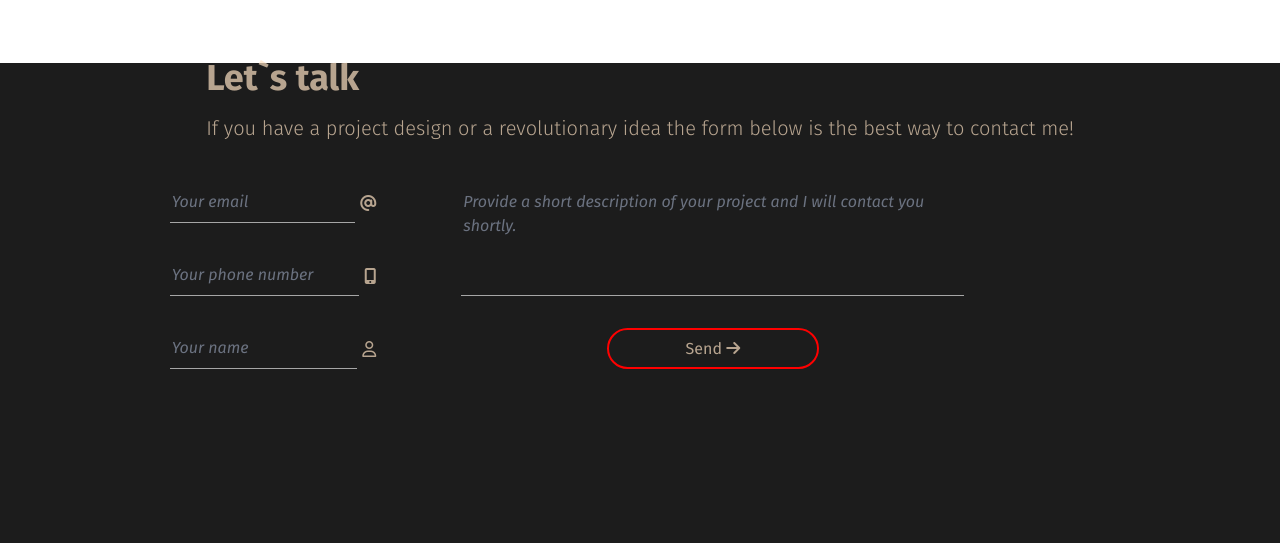
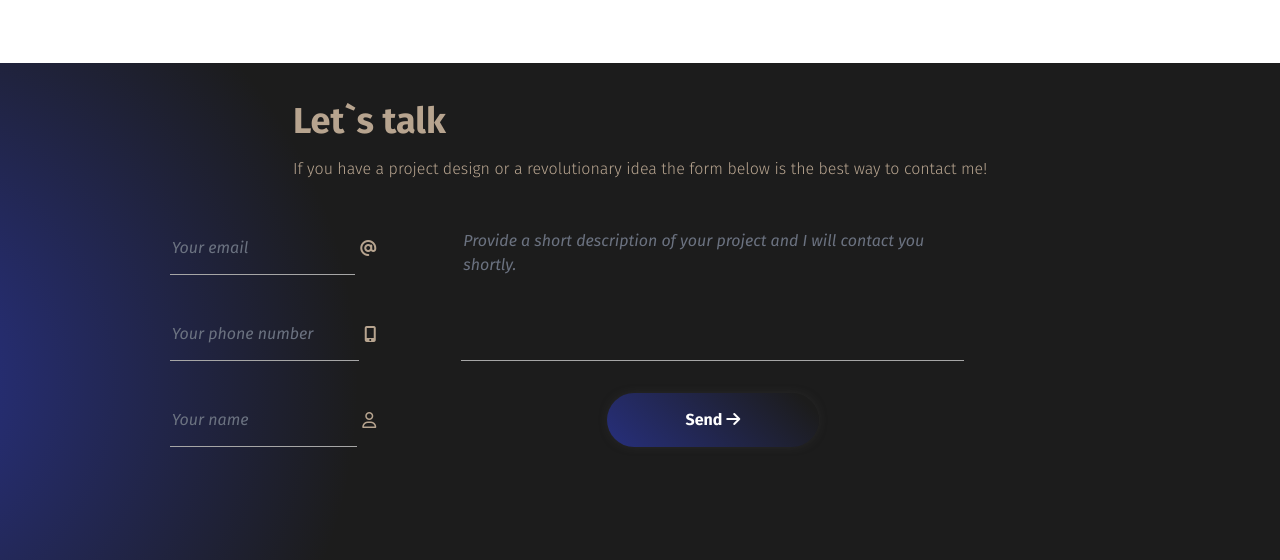
Before and after one commit to S-Peanut/ShowcaseApp, an Angular app: page / in a window 1280 px wide. Shown: the part 2237-2797 px from the top of the page. Built offline with nearby package versions, Linux system fonts and the light colour scheme.

Commit message:
MoreTailwind Optimisations - Contact form

```diff
--- /dev/null
+++ b/src/app/app.component.css
@@ -0,0 +1,3 @@
+* {
+  box-sizing: content-box;
+}
--- /dev/null
+++ b/src/app/app.component.min.css
@@ -0,0 +1 @@
+*{box-sizing:content-box}
--- a/src/app/app.component.scss
+++ b/src/app/app.component.scss
@@ -0,0 +1,3 @@
+* {
+    box-sizing: content-box;
+}
--- a/src/app/components/contact-form/contact-form.component.html
+++ b/src/app/components/contact-form/contact-form.component.html
@@ -1,26 +1,26 @@
 <div class="contact-form-container flex-center column p-6">
     <div class="form-info p-10">
         <h2 class="form-title fira-sans-bold text-4xl pb-3">Let`s talk</h2>
-        <div class="form-desc fira-sans-light text-xl">If you have a project design or a revolutionary idea the form below is the best way to contact me!</div>
+        <div class="form-desc fira-sans-light text-l">If you have a project design or a revolutionary idea the form below is the best way to contact me!</div>
     </div>
     <div class="form-elements fira-sans-regular">
-        <form [formGroup]="FormData" class="grid grid-rows-6 grid-flow-row gap-y-8 md:grid-cols-9 md:gap-x-20">
-            <label class="flex md:col-start-2 md:col-end-4">
+        <form [formGroup]="FormData" class="grid grid-rows-6 grid-flow-row gap-y-4 sm:gap-y-8 md:grid-cols-9 md:gap-x-20">
+            <label class="flex md:col-start-2 md:col-end-4 min-w-44">
                     <input name="Email" formControlName="Email" type="email" class="mt-0 block w-full px-0.5 focus:ring-0" placeholder="Your email">
                     <span class="input-icon flex-center"><i class="fa-solid fa-at"></i></span>
                 </label>
-            <label class="flex md:col-start-2 md:col-end-4" for="Phone">
+            <label class="flex md:col-start-2 md:col-end-4 min-w-44" for="Phone">
                     <input type="tel" class="mt-0 block w-full px-0.5 focus:ring-0" placeholder="Your phone number" formControlName="Phone" name="Phone">
                     <span class="flex-center input-icon"><i class="fa-solid fa-mobile-screen-button"></i></span>
                 </label>
-            <label class="flex md:col-start-2 md:col-end-4" for="Fullname">
+            <label class="flex md:col-start-2 md:col-end-4 min-w-44" for="Fullname">
                     <input type="text" formControlName="Fullname" name="Fullname" class="mt-0 block w-full px-0.5 focus:ring-0" placeholder="Your name">
                     <span class="flex-center input-icon"><i class="fa-regular fa-user"></i></span>
                 </label>
-            <label class="block row-span-2 md:row-start-1 md:col-start-4 md:col-end-8" for="Comment">
+            <label class="block row-span-2 md:row-start-1 md:col-start-4 md:col-end-8 min-w-44" for="Comment">
                     <textarea formControlName="Comment" name="Comment" class="resize-none mt-0 block w-full h-full px-0.5 focus:ring-0" rows="2" placeholder="Provide a short description of your project and I will contact you shortly."></textarea>
                 </label>
-            <button type="submit" class="submit-btn md:row-start-3 md:col-start-5 md:col-end-7 " [disabled]="!FormData.valid">Send <i class="fa-solid fa-arrow-right"></i></button>
+            <button type="submit" class="submit-btn md:row-start-3 md:col-start-5 md:col-end-7  button-87" [disabled]="!FormData.valid">Send <i class="fa-solid fa-arrow-right"></i></button>
         </form>
     </div>
 </div>
--- a/src/app/components/contact-form/contact-form.component.scss
+++ b/src/app/components/contact-form/contact-form.component.scss
@@ -3,13 +3,16 @@
     width: 100%;
     height: 100%;
     color: $color-bisque2;
+    background-image: radial-gradient(circle, rgba(51, 69, 233, 0.465) 10%, rgba(253, 29, 29, 0) 68%);
+    background-position: bottom 0 left -60vw;
+    background-repeat: no-repeat;
     background-color: $color-dark2;
     .form-elements {
         form {
             label {
                 input,
                 textarea {
-                    background-color: $color-dark2;
+                    background-color: transparent;
                     border: none;
                     font-style: italic;
                     border-bottom: 1px solid $color-gray;
@@ -34,7 +37,28 @@
         }
     }
     .submit-btn {
-        border: 2px solid red;
         border-radius: 2rem;
+        padding: 15px 30px;
+        text-align: center;
+        transition: 0.5s;
+        background-size: 200% auto;
+        color: white;
+        display: block;
+        border: 0px;
+        font-weight: 700;
+        box-shadow: 0px 0px 14px -7px $color-dark1;
+        background-image: linear-gradient(45deg, $color-alpha-blue 0%, $color-dark2 51%, $color-dark2 100%);
+        cursor: pointer;
+        user-select: none;
+        -webkit-user-select: none;
+        touch-action: manipulation;
+        &:hover {
+            background-position: right center;
+            color: rgba(248, 72, 69, 0.796);
+            text-decoration: none;
+        }
+        &:active {
+            transform: scale(0.95);
+        }
     }
 }
--- a/src/app/components/container/container.component.html
+++ b/src/app/components/container/container.component.html
@@ -1,11 +1,11 @@
-<div class="page-content">
+<div class="page-content h-full">
     <div class="nav justify-end sm:justify-center" [class.hide-nav]="hideNav">
         <app-nav-bar></app-nav-bar>
     </div>
-    <div class="cover-container">
+    <div class="cover-container h-dvh sm:h-[60dvh]">
         <app-cover></app-cover>
     </div>
-    <div class="about-card p-16 flex-center">
+    <div class="about-card p-16 flex-center h-[60dvh] sm:h-[40dvh]">
         <app-content-card></app-content-card>
     </div>
 
@@ -14,10 +14,10 @@
         <app-showcase-item></app-showcase-item>
         <app-showcase-item></app-showcase-item> -->
     </div>
-    <div class="contact-form flex justify-center">
+    <div class="contact-form h-screen md:h-[80dvh]">
         <app-contact-form></app-contact-form>
     </div>
-    <div class="footer flex-center">
+    <div class="footer flex-center h-[40dvh] md:h-[20dvh]">
         <app-footer></app-footer>
     </div>
 
--- a/src/app/components/container/container.component.scss
+++ b/src/app/components/container/container.component.scss
@@ -1,10 +1,7 @@
     @import '../../../assets/styles/colors.scss';
     .page-content {
-    height: 2000px;
         .footer {
             width: 100%;
-        height: 40vh;
-        height: 40dvh;
             color: $color_gray;
         }
         .nav {
@@ -23,17 +20,9 @@
         }
         .cover-container {
             width: 100%;
-        height: 60vh;
-        height: 60dvh;
-    }
-    .about-card {
-        height: 40vh;
-        height: 40dvh;
-        // background-color: $color_bisque2;
         }
         .contact-form {
-        height: 60vh;
-        height: 60dvh;
+            width: 100%;
         }
         .main-content {
             height: 1500px;
--- a/src/app/components/content-card/content-card.component.html
+++ b/src/app/components/content-card/content-card.component.html
@@ -1,11 +1,11 @@
 <div class="content-card-container">
-    <div class="text-section text-xl sm:text-3xl fira-sans-regular-italic">
+    <div class="text-section text-l sm:text-2xl fira-sans-regular-italic">
         <span class="open tag-icon">
                 <i class="fa-solid fa-chevron-left"></i> about
                 <i class="fa-solid fa-chevron-right"></i>
         </span>
         <p>
-            Hi this is my museum .. Lorem ipsum, dolor sit amet consectetur adipisicing elit. Alias mollitia commodi, pariatur saepe eveniet laborum a voluptatibus fuga reiciendis dolor enim, quisquam sapiente. Culpa recusandae impedit cumque velit harum magni.
+            Hi, this is my museum .. beneath you will find some of the projects I worked on and a contact form as well. If what I do appeals to your needs dont hesitate to contact me.
         </p>
         <span class="close tag-icon">
                 <i class="fa-solid fa-chevron-left"></i>/ about
--- a/src/app/components/cover/cover.component.html
+++ b/src/app/components/cover/cover.component.html
@@ -8,7 +8,7 @@
         <div class="widget-card p-3 sm:h-60">
             <div class="p-3 max-w-xs sm:max-w-none">
                 <p class="text-xl font-semibold">Silvian Pascaru</p>
-                <p>Frontend developer, I build web applications..</p>
+                <p>Frontend developer, I build web applications..and other web sorceries</p>
             </div>
             <p><i class="fa-solid fa-location-dot"></i> Iasi, Romania</p>
         </div>
```
Lines whose indentation alone changed are shown as unchanged.
